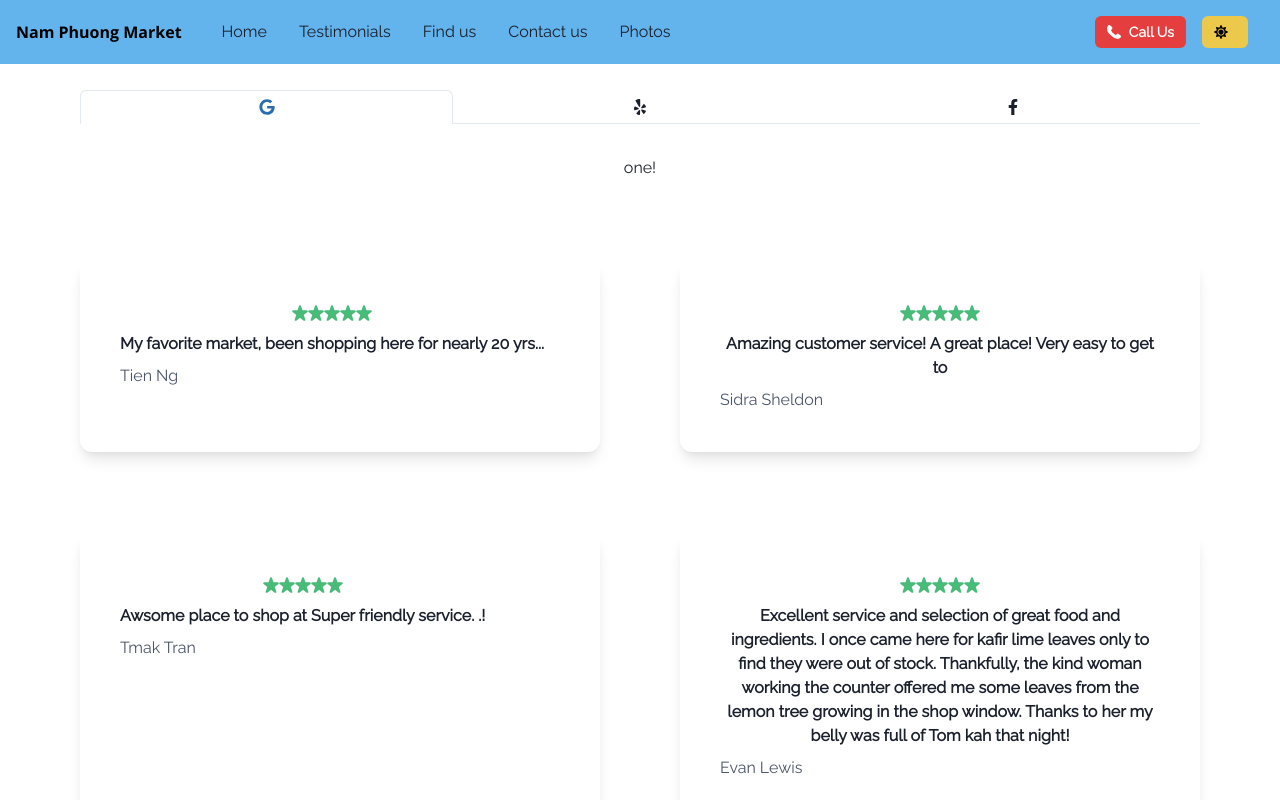
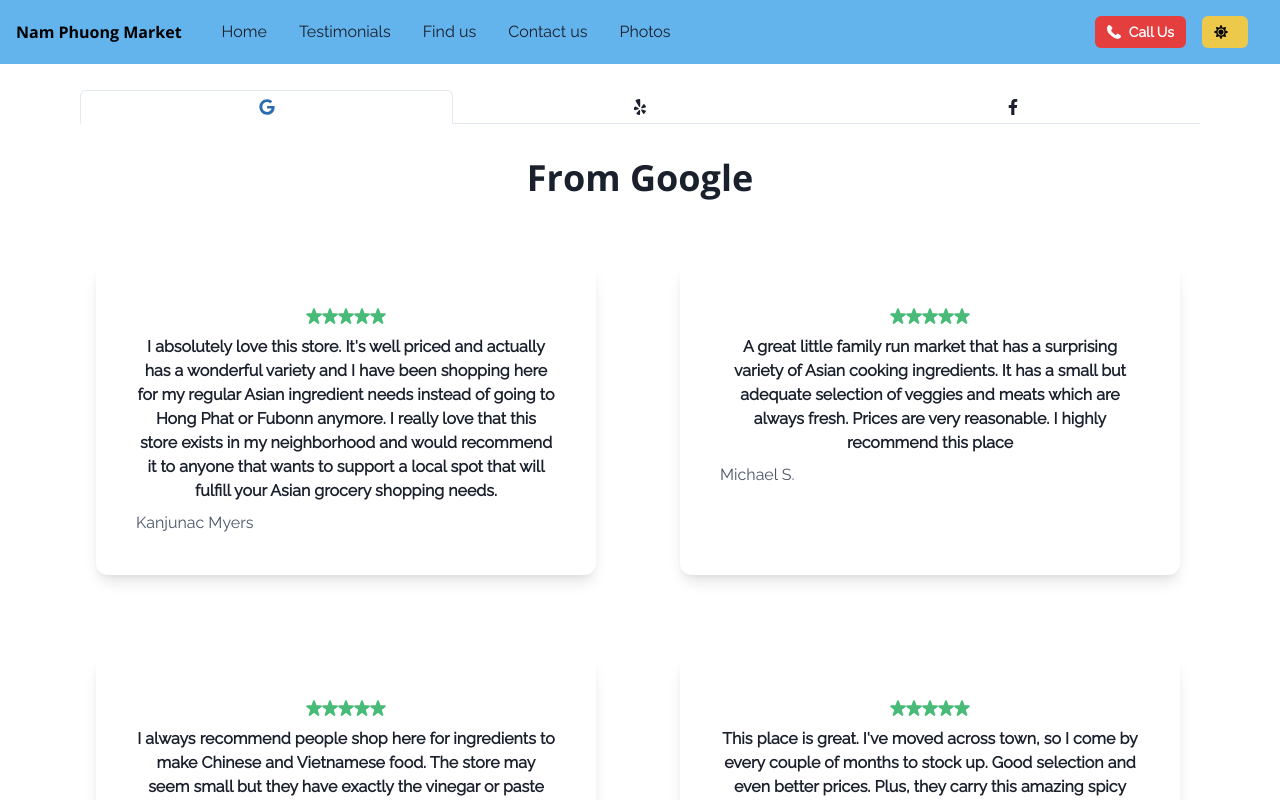
Before and after one commit to NguyenDa18/NamPhuongMkt-v2-Site, a Next.js app: page /testimonials in a window 1280 px wide. Shown: the top 800 px of the page. Built offline with nearby package versions, Linux system fonts and the light colour scheme.

Commit message:
Finished testimonials page

```diff
--- a/components/ContactForm.tsx
+++ b/components/ContactForm.tsx
@@ -1,13 +1,11 @@
 import React from 'react'
 import {
 	Button,
-	Checkbox,
 	Flex,
 	FormControl,
 	FormLabel,
 	Heading,
 	Input,
-	Link,
 	Stack,
 	Image,
 	Textarea
@@ -29,7 +27,7 @@ export default function ContactForm() {
 					</FormControl>
 					<Stack spacing={6}>
 						<Button colorScheme={'blue'} variant={'solid'}>
-                Submit
+							Submit
 						</Button>
 					</Stack>
 				</Stack>
--- a/components/TestimonialQuotes.tsx
+++ b/components/TestimonialQuotes.tsx
@@ -1,28 +1,29 @@
 import React from 'react'
 import {
 	Box,
-	chakra,
 	Tabs, TabList, TabPanels, Tab, TabPanel,
 	Flex,
 	Icon,
 	SimpleGrid,
 	useColorModeValue,
 	Container,
-	HStack,
 	VStack,
-	Text
+	Text,
+	Heading
 } from '@chakra-ui/react'
 import { FaFacebookF, FaGoogle, FaYelp } from 'react-icons/fa'
-import { GalleryImage, Review } from '../interfaces'
+import { Review } from '../interfaces'
 import { facebookReviews } from '../data/facebookReviews'
+import { googleReviews } from '../data/googleReviews'
+import { yelpReviews } from '../data/yelpReviews'
 import { StarIcon } from '@chakra-ui/icons'
 
-function TestimonialCard(props: Review) {
+const TestimonialCard = (props: Review) => {
 	const { text, author, stars } = props
 	return (
 		<Flex
 			boxShadow={'lg'}
-			maxW={'640px'}
+			maxW={'500px'}
 			direction={{ base: 'column-reverse', md: 'row' }}
 			width={'full'}
 			rounded={'xl'}
@@ -31,20 +32,35 @@ function TestimonialCard(props: Review) {
 			position={'relative'}
 			bg={useColorModeValue('white', 'gray.700')}>
 			<VStack align={'top'}>
-				<Box color={'green.400'} px={2}>
-					<Icon as={StarIcon} />
-					<Icon as={StarIcon} />
-					<Icon as={StarIcon} />
-					<Icon as={StarIcon} />
-					<Icon as={StarIcon} />
+				<Box color={'green.400'} px={2} alignItems='center'>
+					{[...Array(stars).keys()].map(i => (
+						<Icon key={i} as={StarIcon} />
+					))}
 				</Box>
 				<VStack align={'start'}>
-					<Text fontWeight={600}>{text}</Text>
+					<Text alignContent='center' fontWeight={600}>{text}</Text>
 					<Text color={'gray.600'}>{author}</Text>
 				</VStack>
 			</VStack>
 		</Flex>
 
+	)
+}
+
+const ReviewGrid = (props: { reviews: Review[], brand: string }) => {
+	return (
+		<>
+			<Heading>From {props.brand}</Heading>
+			<SimpleGrid
+				columns={{ base: 1, xl: 2 }}
+				spacing={'20'}
+				mt={16}
+				mx={'auto'}>
+				{props.reviews.map((cardInfo, index) => (
+					<TestimonialCard key={index} {...cardInfo} />
+				))}
+			</SimpleGrid>
+		</>
 	)
 }
 
@@ -71,34 +87,16 @@ export default function TestimonialQuotes() {
 					</TabList>
 					<TabPanels>
 						<TabPanel>
-							<p>one!</p>
+							<ReviewGrid reviews={googleReviews.sort((a, b) => b.text.length - a.text.length)} brand={'Google'} />
 						</TabPanel>
 						<TabPanel>
-							<p>two!</p>
+							<ReviewGrid reviews={yelpReviews.sort((a, b) => b.text.length - a.text.length)} brand={'Yelp'} />
 						</TabPanel>
 						<TabPanel>
-							<p>three</p>
+							<ReviewGrid reviews={facebookReviews.sort((a, b) => b.text.length - a.text.length)} brand={'Facebook'} />
 						</TabPanel>
 					</TabPanels>
 				</Tabs>
-
-				<SimpleGrid
-					columns={{ base: 1, xl: 2 }}
-					spacing={'20'}
-					mt={16}
-					mx={'auto'}>
-					{facebookReviews.map((cardInfo, index) => (
-						<TestimonialCard key={index} {...cardInfo} />
-					))}
-				</SimpleGrid>
-				<Box>
-					<Icon viewBox="0 0 40 35" mt={14} boxSize={10} color={'purple.400'}>
-						<path
-							fill={'currentColor'}
-							d="M10.7964 5.04553e-07C8.66112 -0.000123335 6.57374 0.632971 4.79827 1.81922C3.0228 3.00547 1.63898 4.69158 0.82182 6.66433C0.00466116 8.63708 -0.209132 10.8079 0.207477 12.9021C0.624087 14.9964 1.65239 16.9201 3.16233 18.4299L19.1153 34.3828C19.2395 34.5074 19.3871 34.6062 19.5496 34.6736C19.7121 34.741 19.8863 34.7757 20.0622 34.7757C20.2381 34.7757 20.4123 34.741 20.5748 34.6736C20.7373 34.6062 20.8848 34.5074 21.0091 34.3828L36.962 18.4272C38.9319 16.3917 40.0228 13.6636 39.9996 10.8311C39.9764 7.99858 38.8409 5.28867 36.838 3.28573C34.835 1.28279 32.1251 0.147283 29.2926 0.124081C26.4601 0.100879 23.732 1.19184 21.6965 3.1617L20.0622 4.79337L18.4305 3.1617C17.4276 2.15892 16.237 1.36356 14.9267 0.821064C13.6163 0.278568 12.2119 -0.000433066 10.7937 5.04553e-07H10.7964Z"
-						/>
-					</Icon>
-				</Box>
 			</Flex>
 		</Container>
 	)
--- a/tsconfig.json
+++ b/tsconfig.json
@@ -1,6 +1,7 @@
 {
   "compilerOptions": {
     "target": "es5",
+    "downlevelIteration": true,
     "lib": ["dom", "dom.iterable", "esnext"],
     "allowJs": true,
     "skipLibCheck": true,
```
Also changed, not shown: components/HeroPage.tsx (+5 -6 lines).
